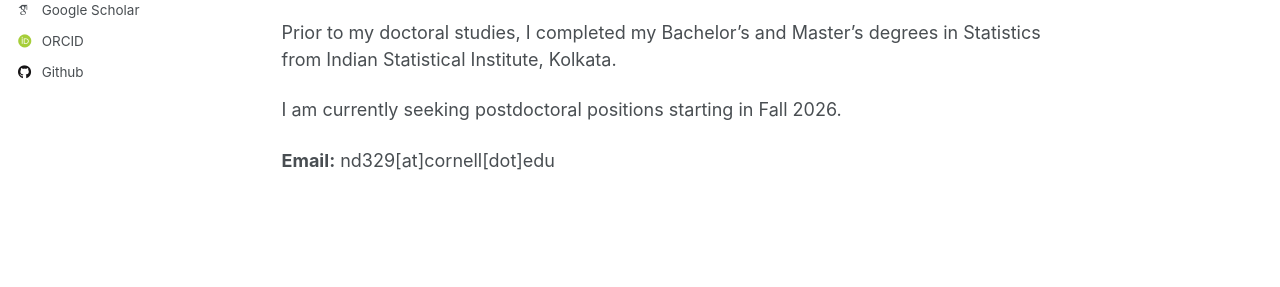
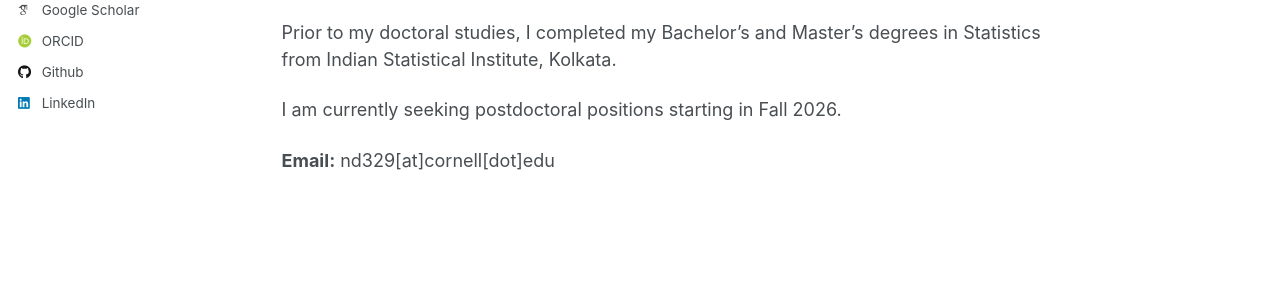
Before and after one commit to navonildeb/navonildeb.github.io, a Jekyll site: the page built from _pages/about.md, in a window 1280 px wide. Shown: the part 500-787 px from the top of the page. Built offline with Jekyll 4.4.1, drawn with Linux system fonts in a browser that asks for light colours; some web fonts are replaced.

Commit message:
Update _config.yml

```diff
--- a/_config.yml
+++ b/_config.yml
@@ -32,6 +32,7 @@ author:
 
   # Academic websites
   googlescholar    : "https://scholar.google.com/citations?user=OXdUIL8AAAAJ&hl=en"
+  linkedin         : "https://www.linkedin.com/in/navonil-deb-06939b1b4/"
   impactstory      : # URL
   orcid            : "https://orcid.org/0000-0002-4697-1617"
 
```
